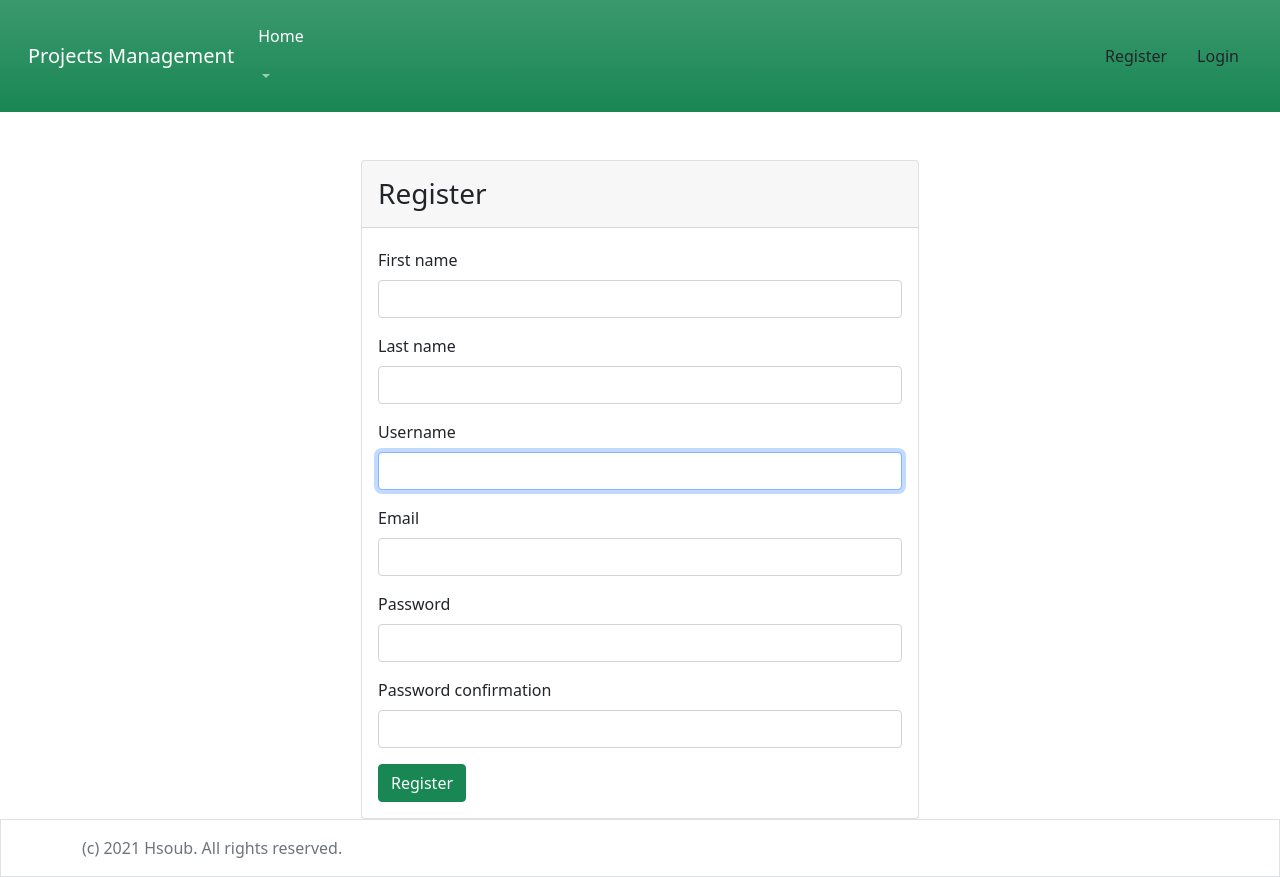
After one commit to ralay1430-creator/django_pm, a Django app: page /accounts/register/ in a window 1280 px wide. The commit adds this page. Run offline with Django 5.2, Linux system fonts and the light colour scheme; some libraries are stand-ins or nearby versions.

Commit message:
الحمدلله

```diff
--- a/accounts/forms.py
+++ b/accounts/forms.py
@@ -1,18 +1,36 @@
-from django.contrib.auth.forms import AuthenticationForm
 from django import forms
+from django.contrib.auth.forms import AuthenticationForm, UserCreationForm, UserChangeForm
+from django.contrib.auth.models import User
 
-attrs = { 'class': 'form-control' }
+# تنسيق Bootstrap موحد
+attrs = {'class': 'form-control'}
 
 class UserLoginForm(AuthenticationForm):
-    def __init__(self, *args, **kwargs):
-        super(UserLoginForm, self).__init__(*args, **kwargs)
+    username = forms.CharField(label='Username', widget=forms.TextInput(attrs=attrs))
+    password = forms.CharField(label='Password', widget=forms.PasswordInput(attrs=attrs))
 
-    username = forms.CharField(
-        label='Username',
-        widget=forms.TextInput(attrs=attrs)
-    )
 
-    password = forms.CharField(
-        label='Password',
-        widget=forms.PasswordInput(attrs=attrs)
-    )
+class UserRegisterForm(UserCreationForm):
+    first_name = forms.CharField(label='First name', widget=forms.TextInput(attrs=attrs))
+    last_name = forms.CharField(label='Last name', widget=forms.TextInput(attrs=attrs))
+    username = forms.CharField(label='Username', widget=forms.TextInput(attrs=attrs))
+    email = forms.EmailField(label='Email', widget=forms.EmailInput(attrs=attrs))
+    password1 = forms.CharField(label='Password', widget=forms.PasswordInput(attrs=attrs))
+    password2 = forms.CharField(label='Password confirmation', widget=forms.PasswordInput(attrs=attrs))
+
+    class Meta:
+        model = User
+        fields = ['first_name', 'last_name', 'username', 'email']
+
+
+class ProfileForm(UserChangeForm):
+    password = None  # نخفي حقل الباسورد
+
+    class Meta:
+        model = User
+        fields = ['first_name', 'last_name', 'email']
+        widgets = {
+            'first_name': forms.TextInput(attrs=attrs),
+            'last_name': forms.TextInput(attrs=attrs),
+            'email': forms.EmailInput(attrs=attrs),
+        }
--- /dev/null
+++ b/accounts/templates/registration/register.html
@@ -0,0 +1,23 @@
+{% extends "project/base.html" %}
+{% load i18n %}
+
+{% block content %}
+<div class="container">
+    <div class="row justify-content-md-center">
+        <div class="card col-md-6 px-0">
+            <div class="card-header">
+                <h3 class="mb-0 py-2">{% trans "Register" %}</h3>
+            </div>
+            <div class="card-body">
+                <form method="POST">
+                    {% csrf_token %}
+                    {% include "common/form.html" with form=form %}
+                    <button class="btn btn-success btn-block">
+                        {% translate "Register" %}
+                    </button>
+                </form>
+            </div>
+        </div>
+    </div>
+</div>
+{% endblock %}
--- a/accounts/urls.py
+++ b/accounts/urls.py
@@ -1,10 +1,12 @@
-from django.contrib.auth.views import LoginView
+from django.contrib.auth.views import LoginView, LogoutView
 from django.urls import path, include
 from accounts.forms import UserLoginForm
-from django.contrib.auth.views import LogoutView
+from accounts.views import RegisterView , edit_profile
 
 urlpatterns = [
     path('login/', LoginView.as_view(authentication_form=UserLoginForm), name='login'),
+    path('register/', RegisterView.as_view(), name='register'),
+    path('profile/', edit_profile , name='profile'),
     path('logout/', LogoutView.as_view(), name='logout'),
-    path('', include('django.contrib.auth.urls'))
+    path('', include('django.contrib.auth.urls')),
 ]
--- a/accounts/views.py
+++ b/accounts/views.py
@@ -1,3 +1,33 @@
-from django.shortcuts import render
+from django.urls import reverse_lazy
+from django.views.generic import CreateView
+from accounts.forms import UserRegisterForm , ProfileForm
+from django.contrib.auth import login
+from django.shortcuts import render , redirect
+from django.contrib.auth.decorators import login_required
 
-# Create your views here.
+class RegisterView(CreateView):
+    form_class = UserRegisterForm
+    template_name = 'registration/register.html'
+    # success_url = reverse_lazy('login')  # ممكن تلغيها لو تستخدم get_success_url
+
+    def form_valid(self, form):
+        # نسجل المستخدم مباشرة بعد الإنشاء
+        response = super().form_valid(form)
+        login(self.request, self.object)
+        return response
+
+    def get_success_url(self):
+        return reverse_lazy('project_list')  # انتبه لحروف الاسم لازم نفس اللي في urls.py
+
+@login_required()
+def edit_profile(request):
+    if request.method == 'POST':
+        form = ProfileForm(request.POST, instance=request.user)
+        if form.is_valid():
+            form.save()
+            return redirect('profile')
+    else:
+        form = ProfileForm(instance=request.user)
+    return render(request, 'profile.html', {
+        'form': form
+    })
--- a/projects/templates/partials/header.html
+++ b/projects/templates/partials/header.html
@@ -32,7 +32,8 @@
               {{ user.username }}
           </a>
           <ul class="dropdown-menu" aria-labelledby="navbarDropdown">
-            <li><a class="dropdown-item" href="#">{% trans "Profile" %}</a></li>
+            <li><a class="dropdown-item" href="{% url 'profile'%}">{% trans "Profile" %}</a></li>
+            <li><a class="dropdown-item" href="{% url 'logout'%}">{% trans "Logout" %}</a></li>
             <li><hr class="dropdown-divider"></li>
             <li>
               <form method="post" action="{% url 'logout' %}">
@@ -61,6 +62,9 @@
           </div>
         </form>
       {% else %}
+         <a class="btn btn_outline_light mx-1" href="{% url 'register' %}">
+          {% trans "Register" %}
+        </a>
         <a class="btn btn_outline_light" href="{% url 'login' %}">
           {% trans "Login" %}
         </a>
```
Also changed, not shown: accounts/templates/profile.html (added, +23 -0 lines).
